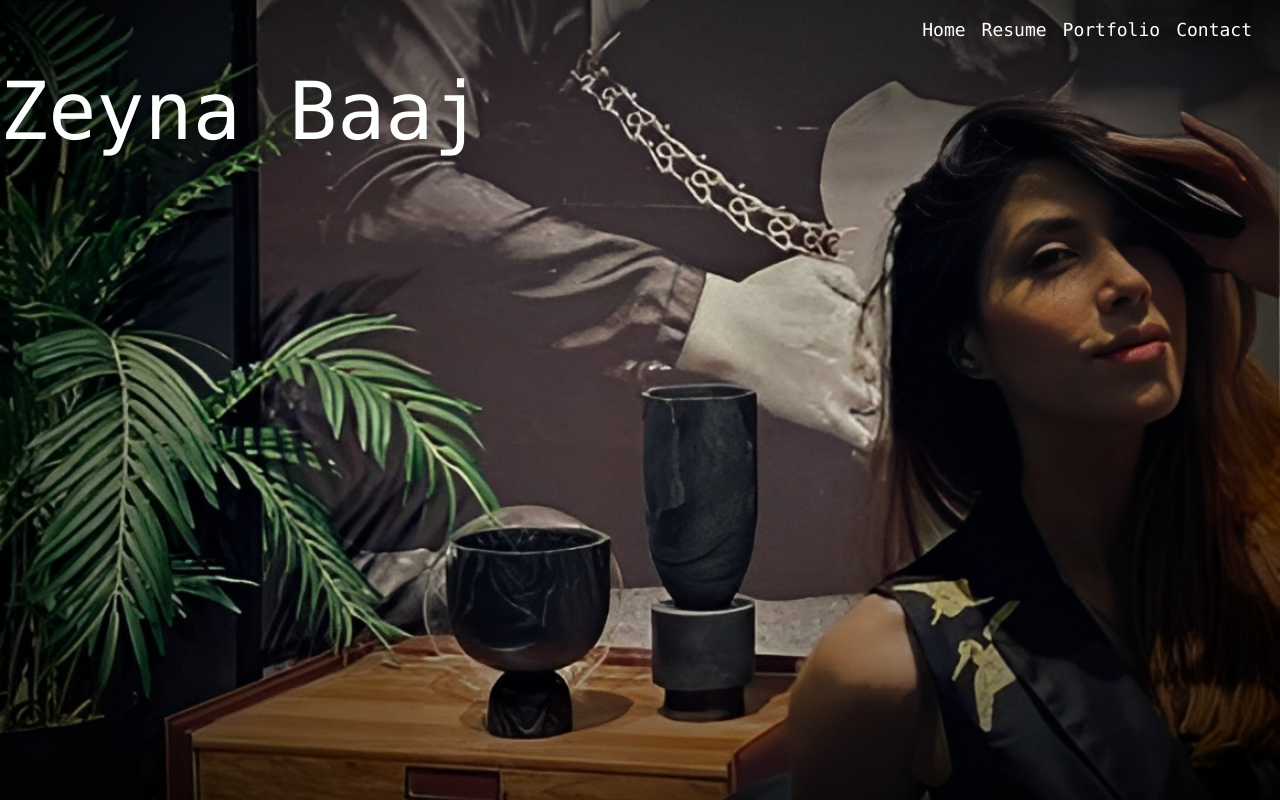
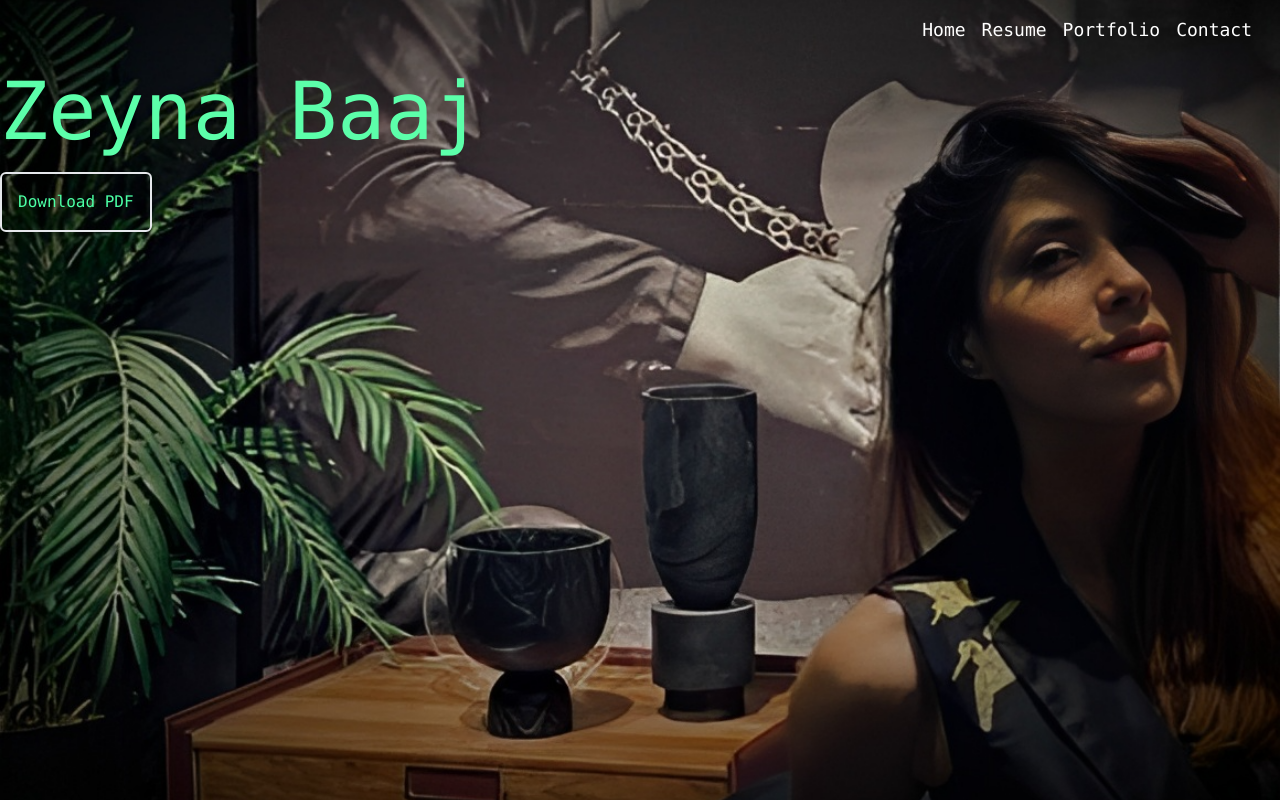
Before and after one commit to zainabaaj/portfolio, a Next.js app in the folder myportfolio/: page / in a window 1280 px wide. Built offline with nearby package versions, Linux system fonts and the light colour scheme.

Commit message:
feat:cv download button

```diff
--- /dev/null
+++ b/myportfolio/components/DownloadPdfButton.jsx
@@ -0,0 +1,35 @@
+import React from "react";
+import { motion } from "framer-motion";
+function DownloadPdfButton() {
+  const handleDownload = () => {
+    // Create a link element
+    const link = document.createElement("a");
+    link.href = "/CV_ZeynaBaaj.pdf"; // Use a relative path from the public directory
+    link.download = "my-pdf-file.pdf"; // Define the downloaded file name
+
+    // Trigger a click event to start the download
+    link.click();
+  };
+
+  return (
+    <div>
+      <motion.button
+        className=" rounded-md p-4 border-2 "
+        whileHover={{ scale: 1.1 }}
+        animate={{
+          color: [
+            "#4BFFA5",
+            "#FFFFFF",
+            "#4BFFA5",
+
+          ],
+        }}
+        transition={{
+          color: { duration: 1, repeat: 1 },
+        }}
+        onClick={handleDownload}>Download PDF</motion.button>
+    </div>
+  );
+}
+
+export default DownloadPdfButton;
--- a/myportfolio/pages/index.js
+++ b/myportfolio/pages/index.js
@@ -1,6 +1,7 @@
 import React from "react";
 import Page from "../components/page";
 import { motion } from "framer-motion";
+import DownloadPdfButton from "@/components/DownloadPdfButton";
 
 export default function Home() {
   const config = {
@@ -24,7 +25,7 @@ export default function Home() {
             color: [
               "#4BFFA5",
               "#FFFFFF",
-
+              "#4BFFA5",
             ],
           }}
           transition={{
@@ -33,6 +34,7 @@ export default function Home() {
         >
           Zeyna Baaj
         </motion.h1>
+        <DownloadPdfButton />
       </div>
 
       <style jsx>{``}</style>
```
Also changed, not shown: 1 other file (tests, documents, lock files or other folders).
